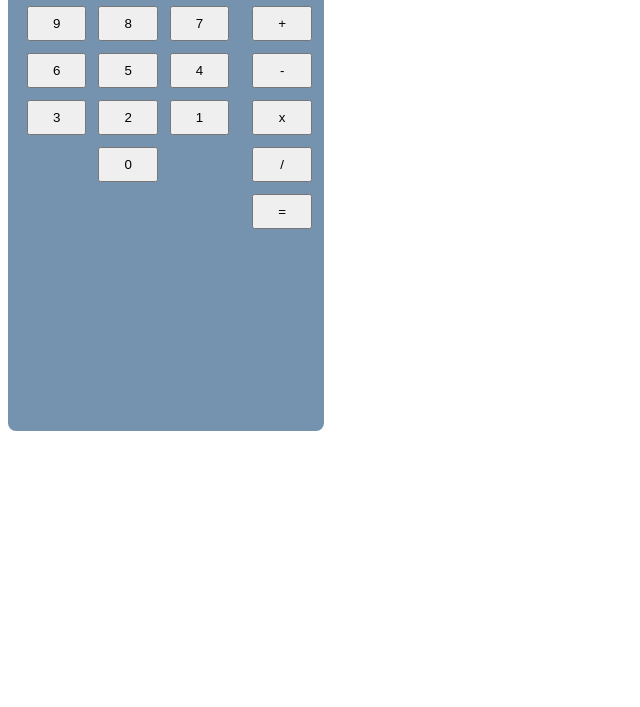
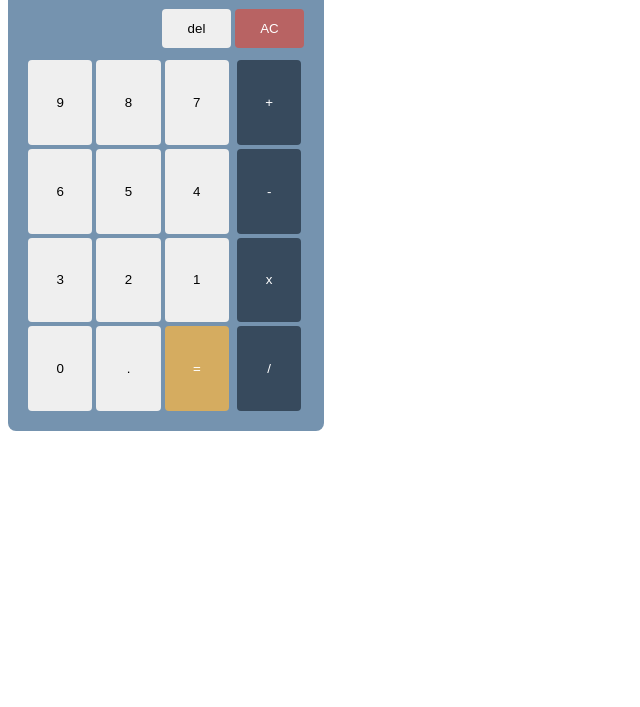
Before and after one commit to mdgfch/Calculator, a plain HTML site: page index.html in a window 1280 px wide. Shown: the part 93-800 px from the top of the page, without its empty margins (0-640 px from the left). Drawn offline with Linux system fonts and the light colour scheme.

Commit message:
stylize calculator

```diff
--- a/index.html
+++ b/index.html
@@ -9,14 +9,17 @@
 </head>
 <body>
     <div class="main-container">
-        <div class="display">8008135</div>
+        <div class="display"></div>
+        <div class="deletion">
+            <button id="delete">del</button>
+            <button id="clear">AC</button>
+        </div>
         <div class="buttons">
             <div class="operators">
                 <button id="add">+</button>
                 <button id="subtract">-</button>
                 <button id="multiply">x</button>
                 <button id="divide">/</button>
-                <button id="equals">=</button>
             </div>
             <div class="digits">
                 <button id="9">9</button>
@@ -29,6 +32,8 @@
                 <button id="2">2</button>
                 <button id="1">1</button>
                 <button id="0">0</button>
+                <button id=".">.</button>
+                <button id="equals">=</button>
             </div>
         </div>
     </div>
--- a/script.js
+++ b/script.js
@@ -18,4 +18,16 @@ const operate = function(operator, x, y) {
     return operator(x, y);
 }
 
-console.log(operate(divide, 10, 2))
+var display = document.querySelector('.display');
+
+function populateDisplay(x) {
+    display.textContent += x
+}
+
+document.getElementById('0').addEventListener('click', function() {
+    populateDisplay(0);
+});
+document.getElementById('1').addEventListener('click', function() {
+    populateDisplay(1);
+    console.log(displayValue)
+})
--- a/style.css
+++ b/style.css
@@ -6,41 +6,68 @@
     width: 300px;
     display: flex;
     flex-direction: column;
+}
+button {
+    border-radius: 4px;
+    border: none;
+    cursor: pointer;
+}
 
-}
 .display {
     display: flex;
     background-color: azure;
+    height: 50px;
     padding: 8px 4px;
     margin: 4px;
     margin-bottom: 12px;
     border-radius: 4px;
+    border: 2px solid rgb(0, 0, 0, 0.5);
     font-size: 40px;
     justify-content: end;
+}
+.deletion {
+    display: flex;
+    justify-content: flex-end;
+    padding: 0px 12px;
+    gap: 4px
+}
+.deletion button {
+    width: 25%;
+    padding: 12px 0px;
 }
 .buttons {
     display: flex;
     flex-flow: row-reverse;
+    padding: 12px;
     gap: 8px;
     flex: 1;
 }
 .digits {
     display: flex;
     flex-wrap: wrap;
-    align-content: flex-start;
+    width: 75%;
     gap: 4px;
     justify-content: center;
 }
 .digits button {
-    padding: 8px 24px;
-    margin: 4px;
+    width: 32%;
 }
 .operators {
     display: flex;
-    flex-direction: column;
-    gap: 4px;
+    width: 25%;
+    flex-wrap: wrap;
+    gap: 4px
 }
 .operators button {
-    padding: 8px 24px;
-    margin: 4px;
+    width: 96%;
+    background-color: rgb(55, 74, 93);
+    color: white;
 }
+#equals {
+    background-color: rgb(213, 172, 96);
+    color: white;
+}
+#clear {
+    background-color: rgb(184, 99, 99);
+    color: white;
+}
```
